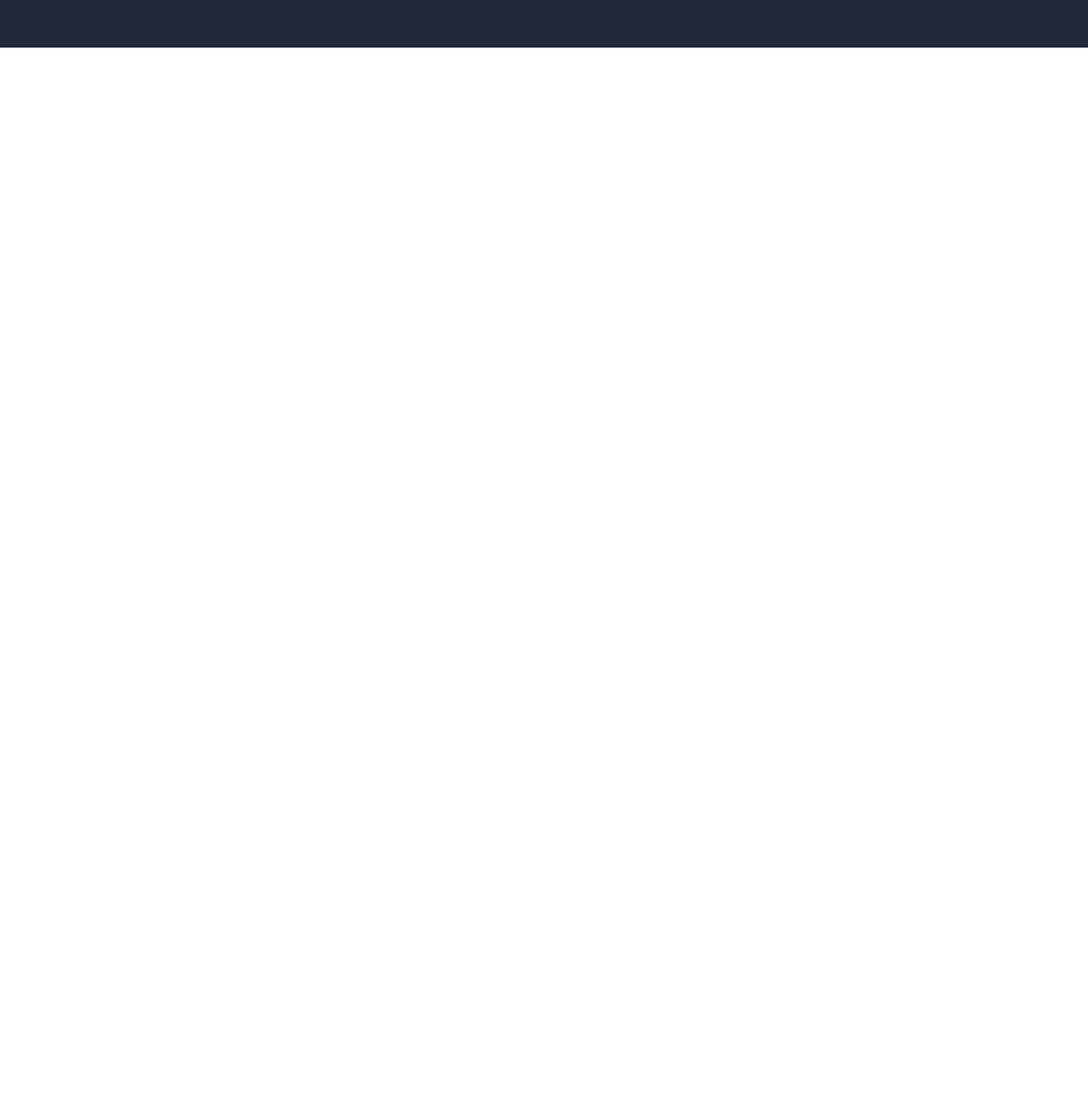
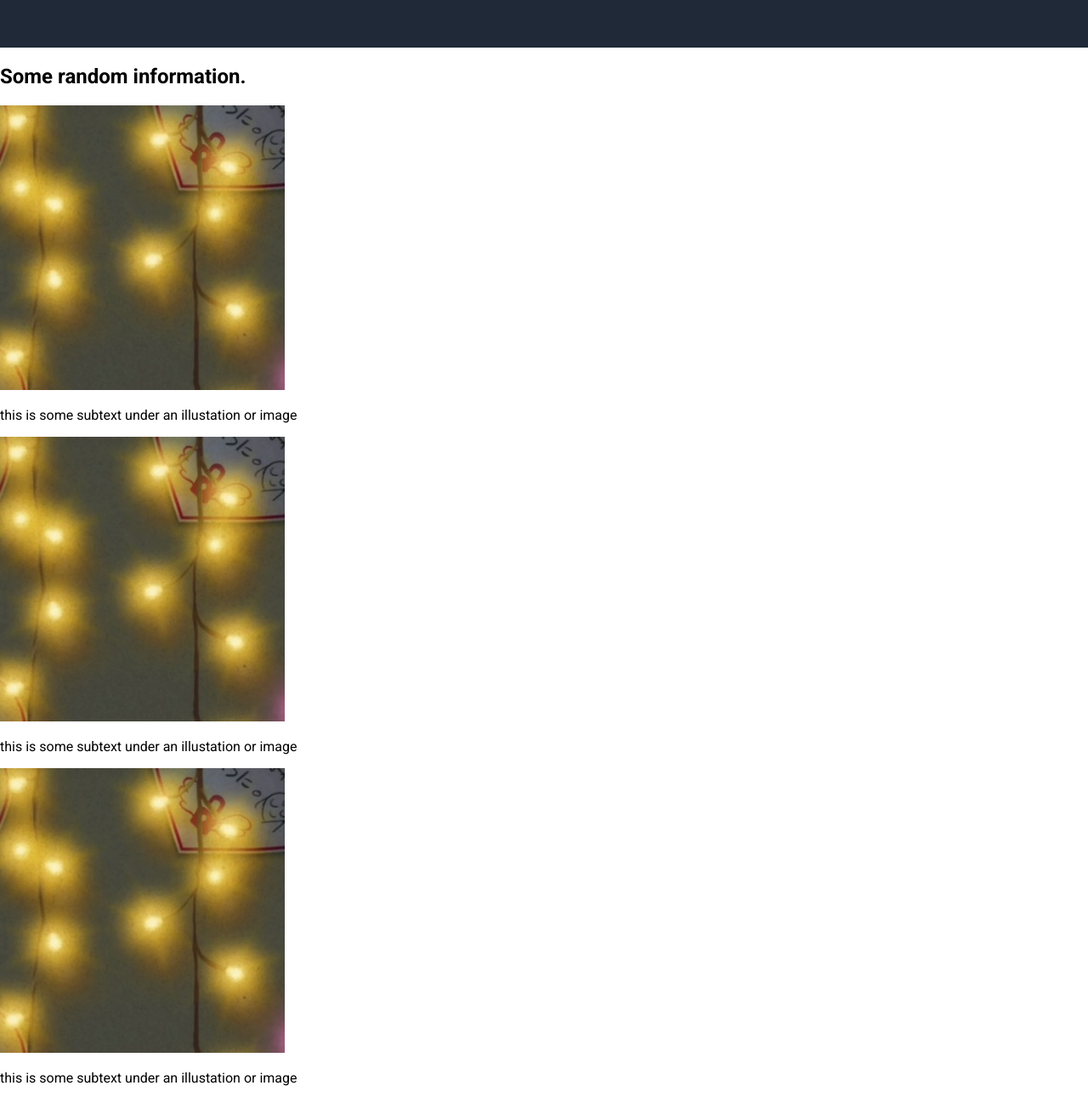
Before and after one commit to eml02/toppage, a plain HTML site: page index.html in a window 1280 px wide. Shown: the part 680-1971 px from the top of the page at 85% size. Before the commit the page ends 800 px from the top, so only its background shows below. Drawn offline with Linux system fonts and the light colour scheme.

Commit message:
Create random info section in html, add imagen.jpg

```diff
--- a/index.html
+++ b/index.html
@@ -26,6 +26,29 @@
     </div>
     <img class="imghero" src="images/image1.jpg" alt="">
 </div>
+<div class="randominfocontainer">
+    <h2 class="randominfotext">Some random information.</h2>
+    <div class="imagesandsubtextcontainer">
+        <div class="imageandsubtext">
+            <img src="images/imagen.jpg" alt="">
+            <p class="subtext">this is some subtext under an illustation or image</p>
+        </div>
+        <div class="imageandsubtext">
+            <img src="images/imagen.jpg" alt="">
+            <p class="subtext">this is some subtext under an illustation or image</p>
+        </div>
+        <div class="imageandsubtext">
+            <img src="images/imagen.jpg" alt="">
+            <p class="subtext">this is some subtext under an illustation or image</p>
+        </div>
+        <div class="imageandsubtext">
+            <img src="images/imagen.jpg" alt="">
+            <p class="subtext">this is some subtext under an illustation or image</p>
+        </div>
+
+
+    </div>
+</div>
 
 </body>
 </html>
```
Also changed, not shown: images/imagen.jpg (added).
